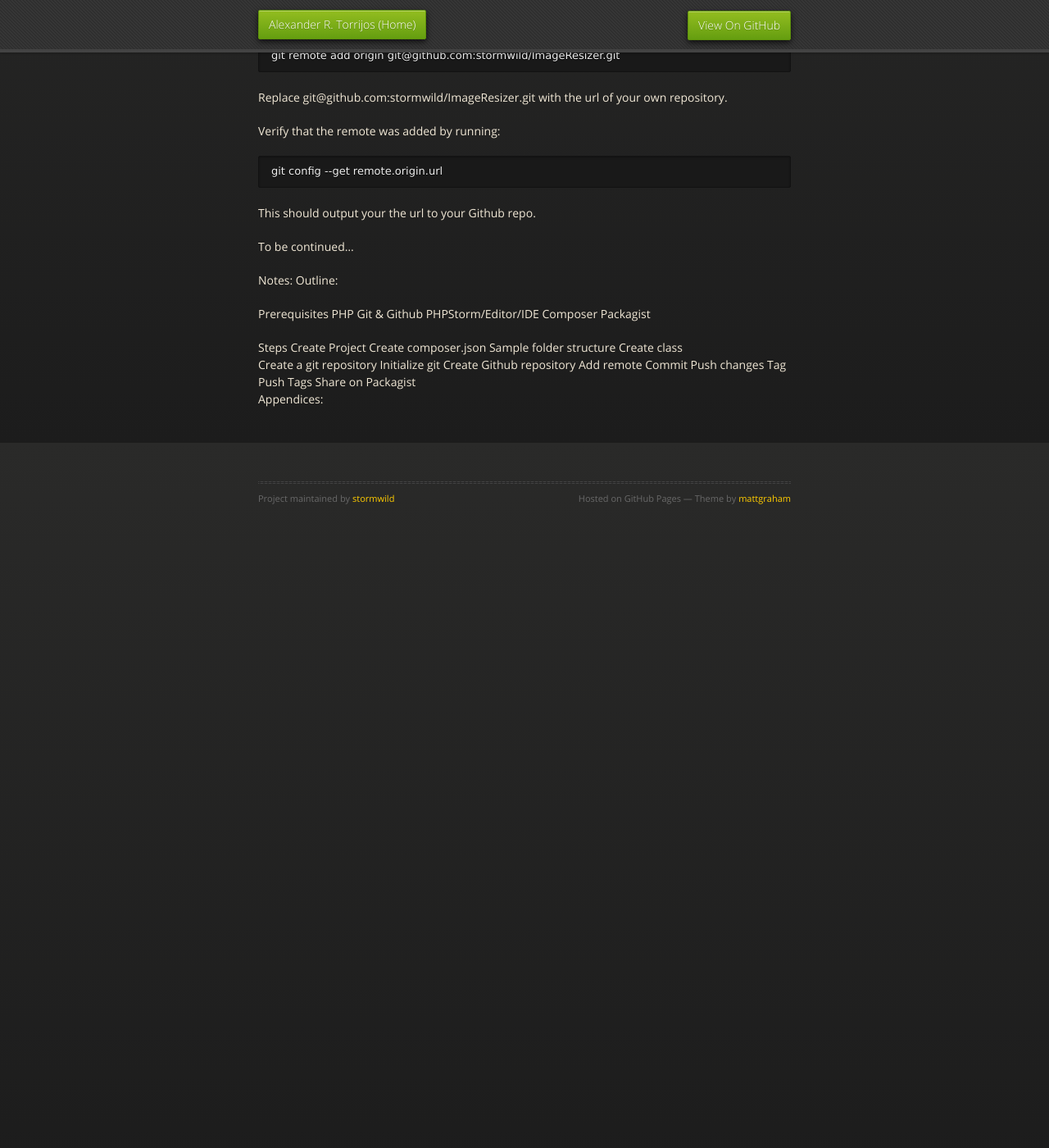
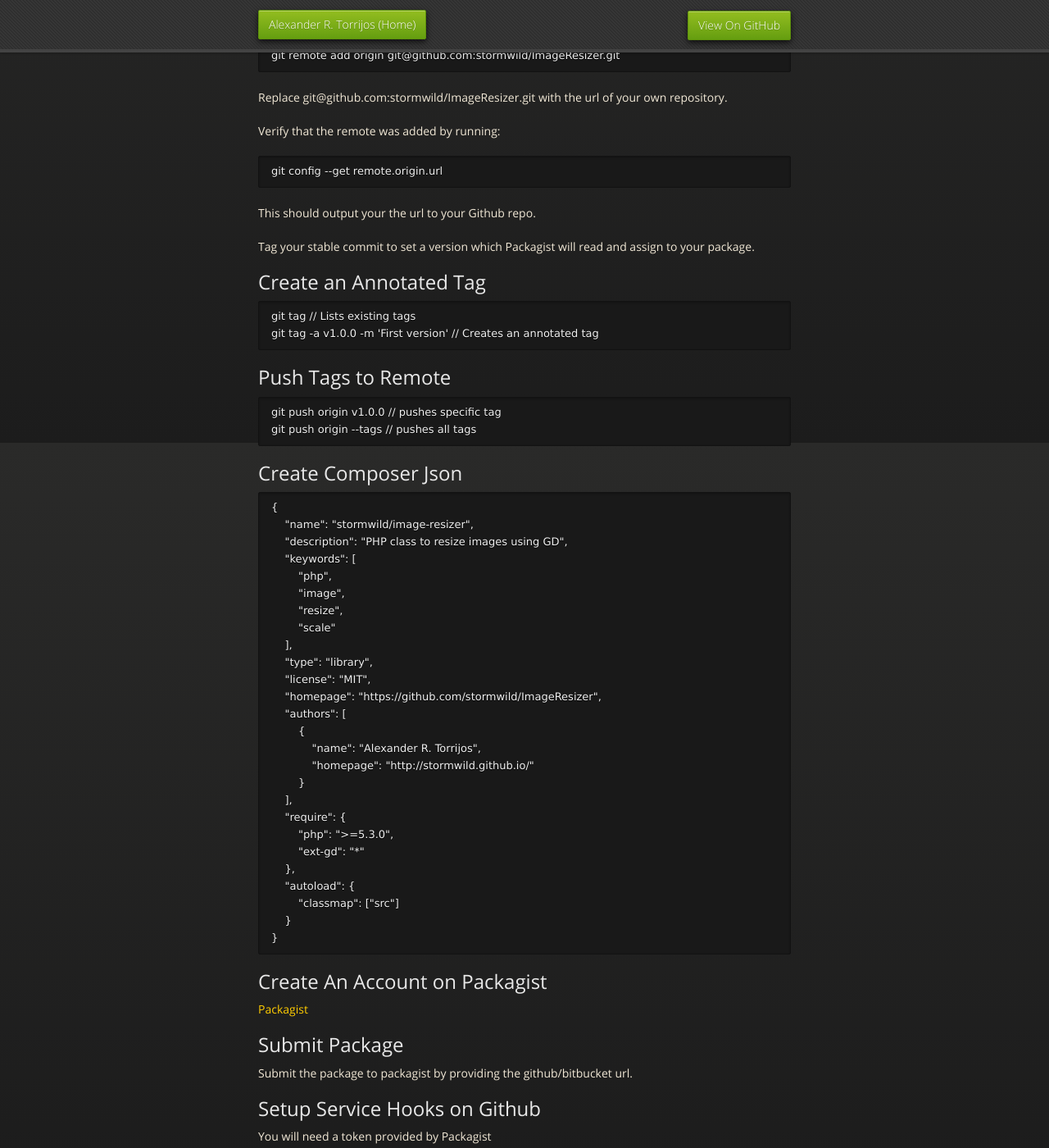
Before and after one commit to stormwild/stormwild.github.io, a Jekyll site: the page built from _posts/2015-01-07-creating-a-php-class-library.markdown, in a window 1280 px wide and 1400 px high, scrolled down 1260 px. Shown: the whole window at 82% size. Built offline with Jekyll 4.4.1, drawn with Linux system fonts in a browser that asks for light colours; nearby versions of some CDN libraries; before the commit the page ends 1890 px from its top, so only the background shows below that; some of the changed text lies outside the part shown.

Commit message:
Updated recent post

```diff
--- a/_posts/2015-01-07-creating-a-php-class-library.markdown
+++ b/_posts/2015-01-07-creating-a-php-class-library.markdown
@@ -22,9 +22,9 @@ Create a PHP Project in PHPStorm
 
 I created a new PHP Project with the following files and folder structure:
 
-    /ImageResizer
-    /src/Stormwild/ImageResizer.php
-    composer.json
+    ImageResizer/
+    ImageResizer/src/Stormwild/ImageResizer.php
+    ImageResizer/composer.json
 
 Initialize Git
 --------------
@@ -65,30 +65,65 @@ Verify that the remote was added by running:
 
 This should output your the url to your Github repo.
 
-To be continued...
+Tag your stable commit to set a version which Packagist will read and assign to your package.
 
-Notes:
-Outline:
+Create an Annotated Tag
+-----------------------
 
-Prerequisites
-PHP
-Git & Github
-PHPStorm/Editor/IDE
-Composer
-Packagist
+    git tag // Lists existing tags
+    git tag -a v1.0.0 -m 'First version' // Creates an annotated tag
 
-Steps
-Create Project
-    Create composer.json
-    Sample folder structure
-    Create class
-Create a git repository
-    Initialize git
-    Create Github repository
-    Add remote
-    Commit
-    Push changes
-    Tag
-    Push Tags
-Share on Packagist
-Appendices:
+Push Tags to Remote
+-------------------
+
+    git push origin v1.0.0 // pushes specific tag
+    git push origin --tags // pushes all tags
+
+Create Composer Json
+--------------------
+
+    {
+        "name": "stormwild/image-resizer",
+        "description": "PHP class to resize images using GD",
+        "keywords": [
+            "php",
+            "image",
+            "resize",
+            "scale"
+        ],
+        "type": "library",
+        "license": "MIT",
+        "homepage": "https://github.com/stormwild/ImageResizer",
+        "authors": [
+            {
+                "name": "Alexander R. Torrijos",
+                "homepage": "http://stormwild.github.io/"
+            }
+        ],
+        "require": {
+            "php": ">=5.3.0",
+            "ext-gd": "*"
+        },
+        "autoload": {
+            "classmap": ["src"]
+        }
+    }
+
+Create An Account on Packagist
+------------------------------
+
+[Packagist](https://packagist.org/)
+
+Submit Package
+--------------
+
+Submit the package to packagist by providing the github/bitbucket url.
+
+Setup Service Hooks on Github
+-----------------------------
+
+You will need a token provided by Packagist
+
+For more information:
+
+[Service Hooks](https://developer.github.com/webhooks/#service-hooks)
```
Also changed, not shown: other parts of _posts/2015-01-07-creating-a-php-class-library.markdown (+1 -1 lines).
